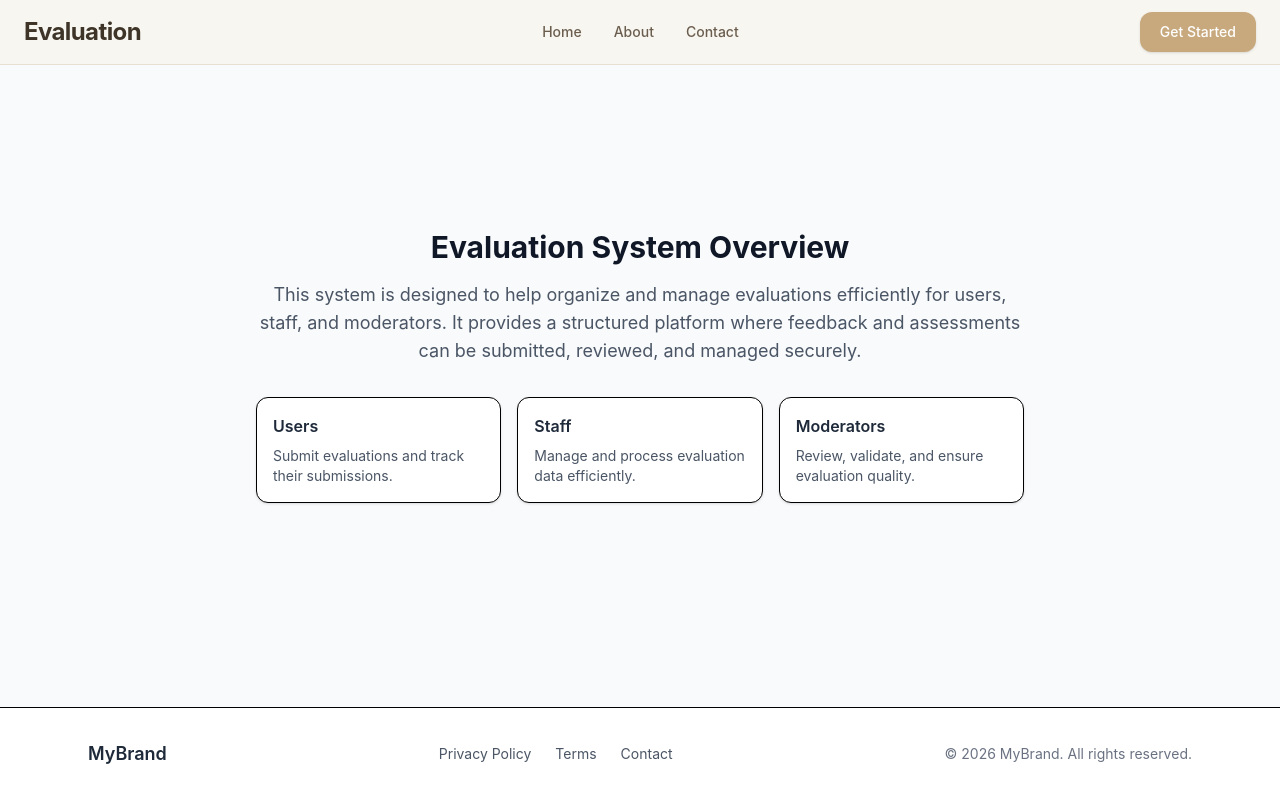
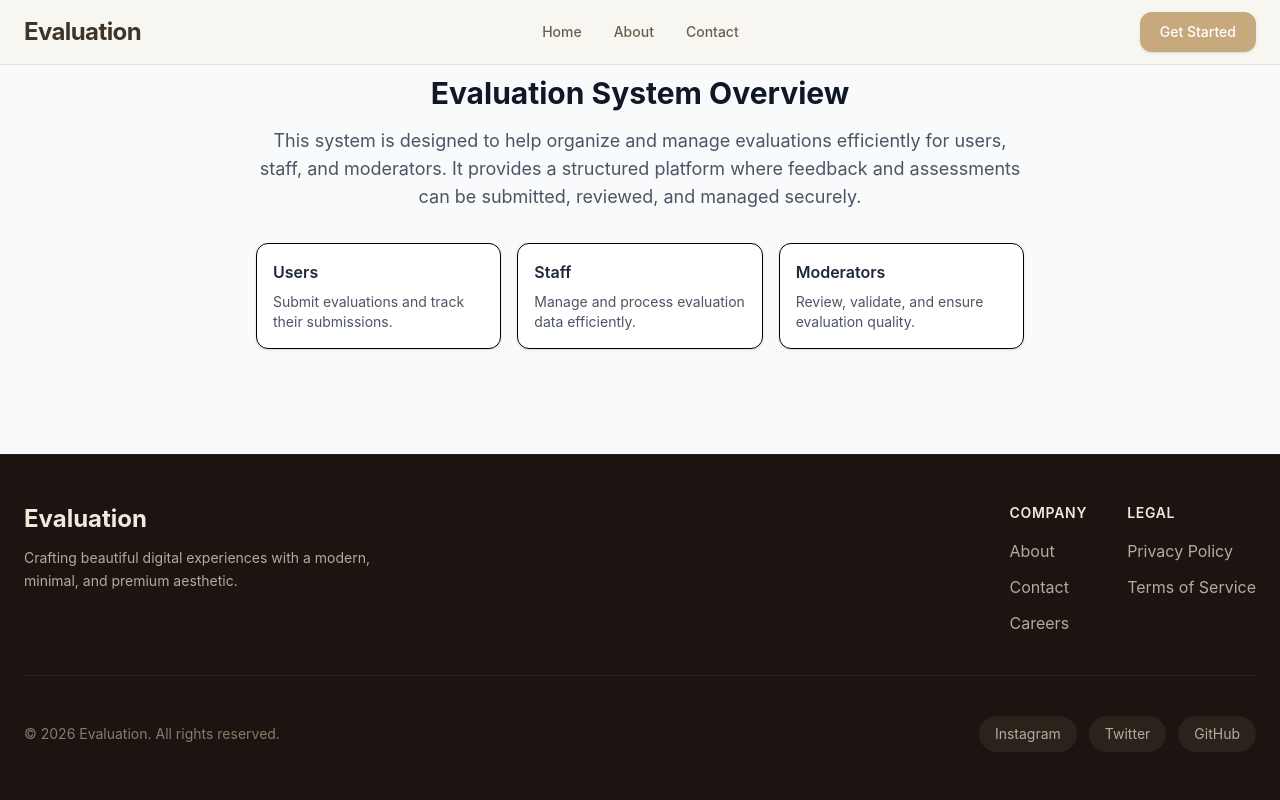
Before and after one commit to RRThrsh/evaluation-frontend, a React (Vite) app: page /about in a window 1280 px wide. Built offline with nearby package versions, Linux system fonts and the light colour scheme.

Commit message:
FIX: footer

```diff
--- a/src/components/layout/Footer.jsx
+++ b/src/components/layout/Footer.jsx
@@ -1,31 +1,120 @@
 import React from "react";
+import { Link } from "react-router-dom";
 
 const Footer = () => {
     return (
-        <footer className="bg-white border-t mt-10">
-            <div className="max-w-6xl mx-auto px-6 py-8 flex flex-col md:flex-row items-center justify-between gap-4">
+        <footer className="mt-24 border-t border-[#2a221b] bg-[#1b1410]">
+            <div className="max-w-7xl mx-auto px-6 py-12">
+
+                {/* Top Section */}
+                <div className="flex flex-col md:flex-row items-center md:items-start justify-between gap-10">
 
                     {/* Brand */}
-                <div className="text-gray-800 font-semibold text-lg">
-                    MyBrand
+                    <div className="max-w-sm text-center md:text-left">
+                        <h2 className="text-2xl font-bold text-[#f3e9dc]">
+                            Evaluation
+                        </h2>
+
+                        <p className="mt-3 text-sm leading-relaxed text-[#b8a99a]">
+                            Crafting beautiful digital experiences with a modern,
+                            minimal, and premium aesthetic.
+                        </p>
                     </div>
 
-                {/* Links */}
-                <div className="flex gap-6 text-sm text-gray-600">
-                    <a href="#" className="hover:text-gray-900">
+                    {/* Navigation */}
+                    <div className="flex flex-col sm:flex-row gap-10 text-center sm:text-left">
+
+                        {/* Company Links */}
+                        <div>
+                            <h3 className="text-sm font-semibold uppercase tracking-wider text-[#f3e9dc] mb-4">
+                                Company
+                            </h3>
+
+                            <div className="space-y-3">
+                                <Link
+                                    to="/about"
+                                    className="block text-[#b8a99a] hover:text-[#f3e9dc] transition"
+                                >
+                                    About
+                                </Link>
+
+                                <Link
+                                    to="/contact"
+                                    className="block text-[#b8a99a] hover:text-[#f3e9dc] transition"
+                                >
+                                    Contact
+                                </Link>
+
+                                <Link
+                                    to="/careers"
+                                    className="block text-[#b8a99a] hover:text-[#f3e9dc] transition"
+                                >
+                                    Careers
+                                </Link>
+                            </div>
+                        </div>
+
+                        {/* Legal Links */}
+                        <div>
+                            <h3 className="text-sm font-semibold uppercase tracking-wider text-[#f3e9dc] mb-4">
+                                Legal
+                            </h3>
+
+                            <div className="space-y-3">
+                                <a
+                                    href="#"
+                                    className="block text-[#b8a99a] hover:text-[#f3e9dc] transition"
+                                >
                                     Privacy Policy
                                 </a>
-                    <a href="#" className="hover:text-gray-900">
-                        Terms
-                    </a>
-                    <a href="#" className="hover:text-gray-900">
-                        Contact
+
+                                <a
+                                    href="#"
+                                    className="block text-[#b8a99a] hover:text-[#f3e9dc] transition"
+                                >
+                                    Terms of Service
                                 </a>
                             </div>
+                        </div>
+                    </div>
+                </div>
+
+                {/* Divider */}
+                <div className="my-10 border-t border-[#2a221b]" />
+
+                {/* Bottom Section */}
+                <div className="flex flex-col md:flex-row items-center justify-between gap-4">
 
                     {/* Copyright */}
-                <div className="text-gray-500 text-sm">
-                    © {new Date().getFullYear()} MyBrand. All rights reserved.
+                    <p className="text-sm text-[#8c7a6a] text-center md:text-left">
+                        © {new Date().getFullYear()} Evaluation. All rights reserved.
+                    </p>
+
+                    {/* Social Links */}
+                    <div className="flex items-center gap-3">
+
+                        <a
+                            href="#"
+                            className="px-4 py-2 rounded-full bg-[#2a221b] text-[#b8a99a] hover:bg-[#3a2f25] hover:text-[#f3e9dc] transition text-sm"
+                        >
+                            Instagram
+                        </a>
+
+                        <a
+                            href="#"
+                            className="px-4 py-2 rounded-full bg-[#2a221b] text-[#b8a99a] hover:bg-[#3a2f25] hover:text-[#f3e9dc] transition text-sm"
+                        >
+                            Twitter
+                        </a>
+
+                        <a
+                            href="#"
+                            className="px-4 py-2 rounded-full bg-[#2a221b] text-[#b8a99a] hover:bg-[#3a2f25] hover:text-[#f3e9dc] transition text-sm"
+                        >
+                            GitHub
+                        </a>
+
+                    </div>
                 </div>
             </div>
         </footer>
```
Lines whose indentation alone changed are shown as unchanged.
